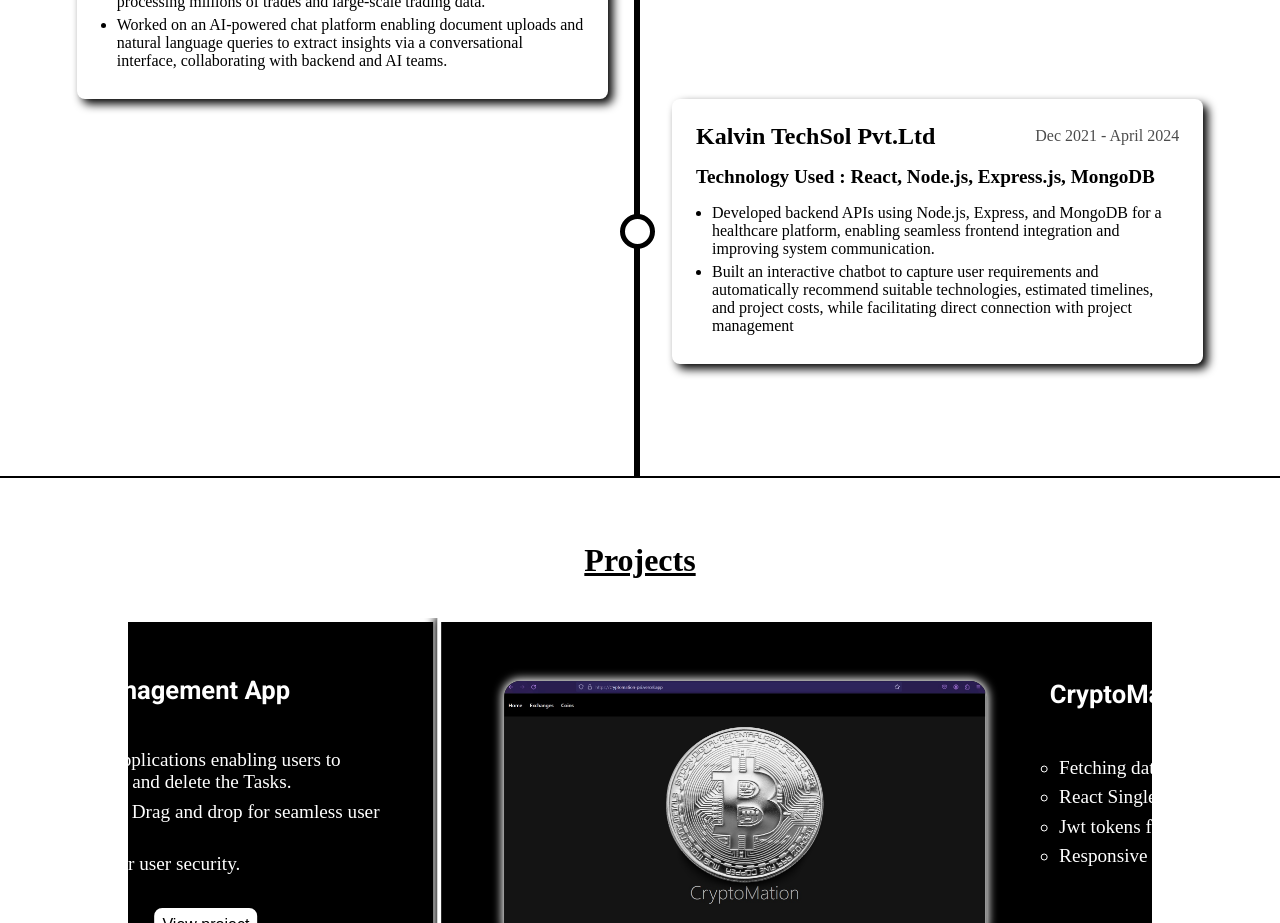
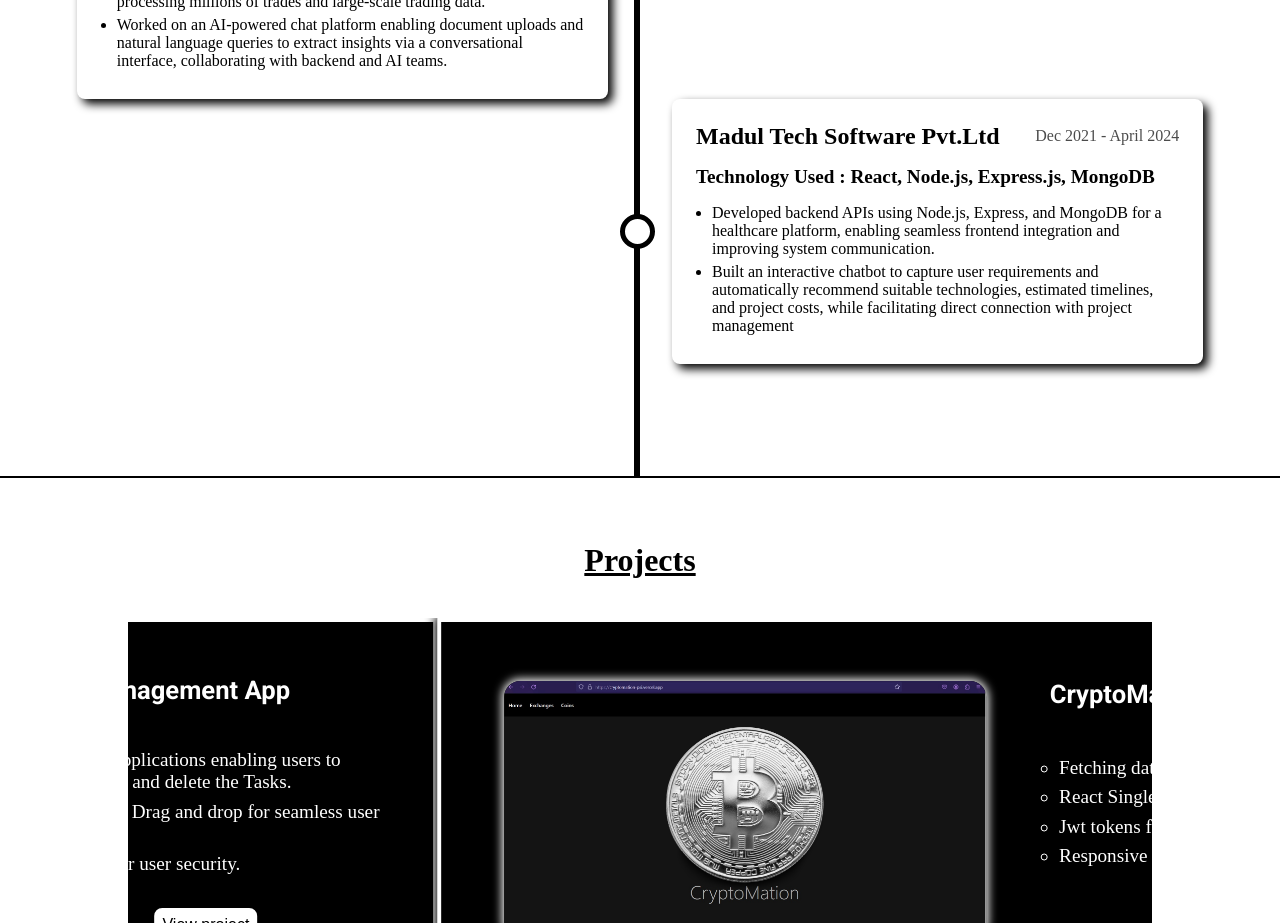
Before and after one commit to Sushantxyz/My_portfolio, a React (Vite) app: page / in a window 1280 px wide. Shown: the part 1060-1983 px from the top of the page. Built offline with nearby package versions, Linux system fonts and the light colour scheme.

Commit message:
Update data.js

```diff
--- a/src/components/data.js
+++ b/src/components/data.js
@@ -122,7 +122,7 @@ export const experience = [
     cname: "right pro",
   },
   {
-    name: "Kalvin TechSol Pvt.Ltd",
+    name: "Madul Tech Software Pvt.Ltd",
     date: "Dec 2021 - April 2024",
     technology: "Technology Used : React, Node.js, Express.js, MongoDB",
     roleResponsibility: [`Developed backend APIs using Node.js, Express, and MongoDB for a healthcare platform, enabling seamless frontend
```
